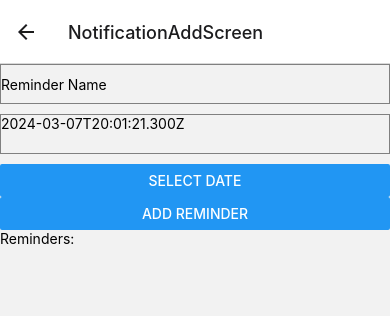
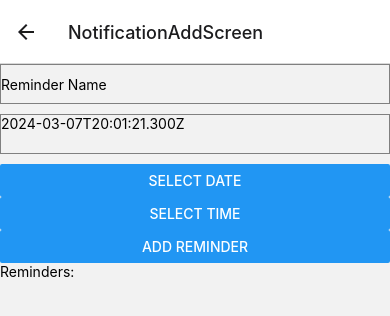
Before and after one commit to horzzzz/reactMobile2, a React Native app: screen /NotificationAddScreen in a window 390 px wide. Shown: the top 316 px of the page. Built offline with nearby package versions, Linux system fonts and the light colour scheme.

Commit message:
+ выбирать время

```diff
--- a/src/Screens/NotificationAddScreen.tsx
+++ b/src/Screens/NotificationAddScreen.tsx
@@ -40,6 +40,15 @@ const NotificationAddScreen: React.FC = () => {
     })
   }
 
+  const toggleTimePicker = () => {
+    DateTimePickerAndroid.open({
+      value: newDate,
+      mode: "time",
+      display:"default",
+      onChange:handleDateChange
+    })
+  }
+
   return (
     <View style={{ flex: 1 }}>
       <TextInput
@@ -50,6 +59,7 @@ const NotificationAddScreen: React.FC = () => {
       />
       <Text style={{ height: 40, borderColor: 'gray', borderWidth: 1, marginBottom: 10 }}>{newDate.toISOString()}</Text>
       <Button title="Select Date" onPress={toggleDatePicker} />
+      <Button title="Select Time" onPress={toggleTimePicker} />
       <Button title="Add Reminder" onPress={handleAddReminder} />
 
       <Text>Reminders:</Text>
```
